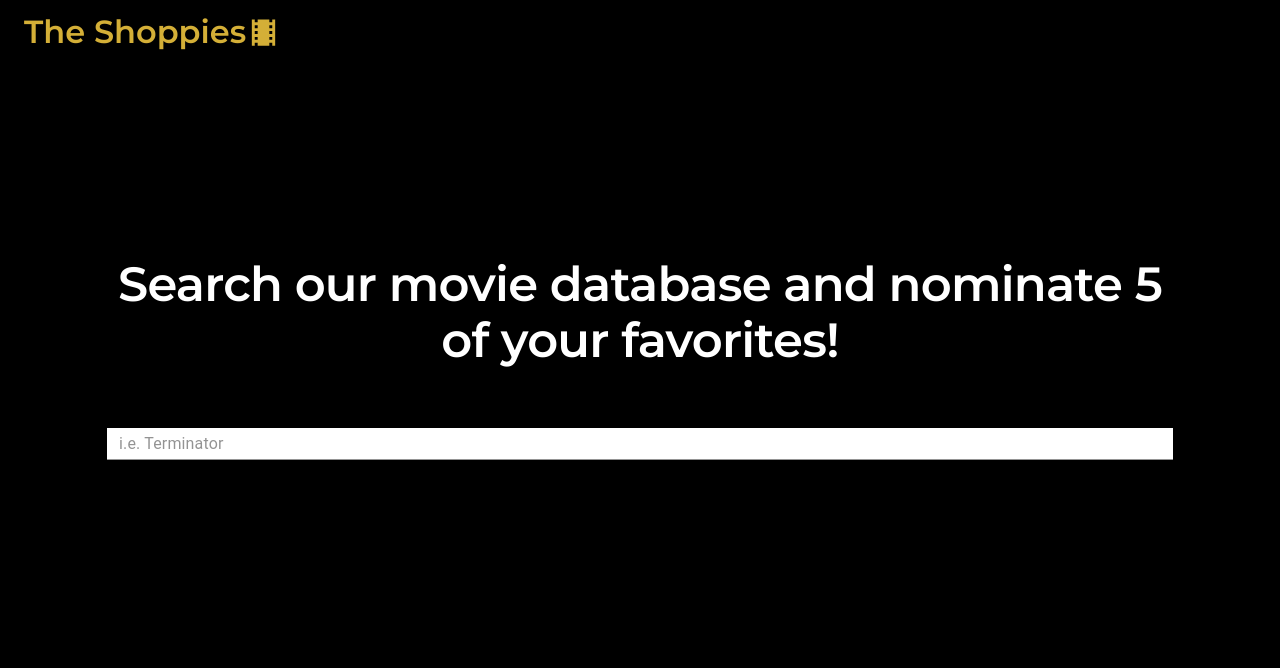
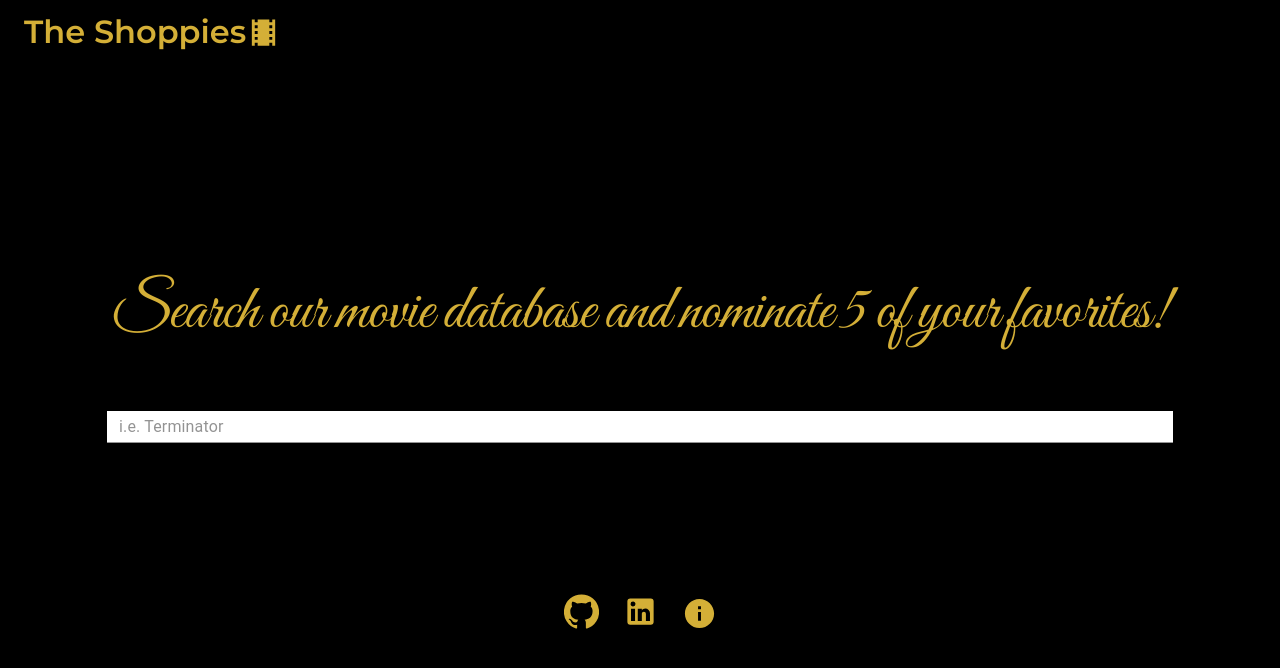
Before and after one commit to ortufte/the-shoppies, a React (Create React App) app: page / in a window 1280 px wide. Shown: the top 668 px of the page. Built offline with nearby package versions, Linux system fonts and the light colour scheme.

Commit message:
create bottom navigation icons, change font of search directions, reduce font size of search results, reduce size and change font of nominate buttons

```diff
--- a/src/components/Footer.js
+++ b/src/components/Footer.js
@@ -1,10 +1,22 @@
 import React from 'react';
 import { BottomNavigation } from '@material-ui/core';
+import IconButton from '@material-ui/core/IconButton';
+import GitHubIcon from '@material-ui/icons/GitHub';
+import LinkedInIcon from '@material-ui/icons/LinkedIn';
+import Information from './Information'
 
 const Footer = () => {
     return (
         <div>
-            <BottomNavigation backgroundColor="#000000"/>
+            <BottomNavigation >
+                <IconButton color="secondary" href="https://github.com/ortufte/the-shoppies" aria-label="go to GitHub">
+                    <GitHubIcon fontSize="large" />
+                </IconButton>
+                <IconButton color="secondary" href="https://www.linkedin.com/in/olivia-tufte/"  aria-label="go to LinkedIn">
+                    <LinkedInIcon fontSize="large" />
+                </IconButton>
+                <Information />
+            </BottomNavigation>
         </div>
     )
 }
--- /dev/null
+++ b/src/components/Information.js
@@ -0,0 +1,94 @@
+import React from 'react';
+import { withStyles } from '@material-ui/core/styles';
+import Button from '@material-ui/core/Button';
+import Dialog from '@material-ui/core/Dialog';
+import MuiDialogTitle from '@material-ui/core/DialogTitle';
+import MuiDialogContent from '@material-ui/core/DialogContent';
+import MuiDialogActions from '@material-ui/core/DialogActions';
+import IconButton from '@material-ui/core/IconButton';
+import CloseIcon from '@material-ui/icons/Close';
+import Typography from '@material-ui/core/Typography';
+import InfoIcon from '@material-ui/icons/Info';
+
+const styles = (theme) => ({
+  root: {
+    margin: 0,
+    padding: theme.spacing(2),
+  },
+  closeButton: {
+    position: 'absolute',
+    right: theme.spacing(1),
+    top: theme.spacing(1),
+    color: theme.palette.grey[500],
+  },
+});
+
+const DialogTitle = withStyles(styles)((props) => {
+  const { children, classes, onClose, ...other } = props;
+  return (
+    <MuiDialogTitle disableTypography className={classes.root} {...other}>
+      <Typography variant="subtitle1">{children}</Typography>
+      {onClose ? (
+        <IconButton aria-label="close" className={classes.closeButton} onClick={onClose}>
+          <CloseIcon />
+        </IconButton>
+      ) : null}
+    </MuiDialogTitle>
+  );
+});
+
+const DialogContent = withStyles((theme) => ({
+  root: {
+    padding: theme.spacing(2),
+  },
+}))(MuiDialogContent);
+
+const DialogActions = withStyles((theme) => ({
+  root: {
+    margin: 0,
+    padding: theme.spacing(1),
+  },
+}))(MuiDialogActions);
+
+export default function Information() {
+  const [open, setOpen] = React.useState(false);
+
+  const handleClickOpen = () => {
+    setOpen(true);
+  };
+  const handleClose = () => {
+    setOpen(false);
+  };
+
+  return (
+    <div>
+      <IconButton color="secondary" aria-label="go to LinkedIn" onClick={handleClickOpen}>
+            <InfoIcon fontSize="large" />
+      </IconButton>
+      <Dialog onClose={handleClose} aria-labelledby="customized-dialog-title" open={open}>
+        <DialogTitle id="customized-dialog-title" onClose={handleClose}>
+          About
+        </DialogTitle>
+        <DialogContent dividers>
+          <Typography variant="h5" gutterBottom>
+            The Shoppies
+          </Typography>
+          <Typography gutterBottom>
+          Shopify UX & Web Developer Intern Challenge Summer 2021
+          </Typography>
+          <Typography gutterBottom>
+          By Olivia Tufte
+          </Typography>
+          <Typography gutterBottom>
+          Built with React 17.0.1, Styled with MaterialUI
+          </Typography>
+        </DialogContent>
+        <DialogActions>
+          <Button autoFocus onClick={handleClose} color="primary">
+            Ok
+          </Button>
+        </DialogActions>
+      </Dialog>
+    </div>
+  );
+}
--- a/src/components/Nominations.js
+++ b/src/components/Nominations.js
@@ -17,7 +17,6 @@ const useStyles = makeStyles((theme) => ({
     },
     gridList: {
       flexWrap: 'nowrap',
-      // Promote the list into his own layer on Chrome. This cost memory but helps keeping high FPS.
       transform: 'translateZ(0)',
       backgroundColor: '#000000'
     },
@@ -28,7 +27,8 @@ const Nominations = ({ nominations, removeNomination }) => {
     const classes = useStyles();
         return (
           <div>
-            { nominations.length > 0 ? <Typography variant="subtitle1" align="center">Your 2021 Nominees</Typography> : null }
+            { nominations.length > 0 ? <Typography variant="h1" align="center">Your 2021 Nominees</Typography> : null }
+            <br></br>
             <div className={classes.root} >
               <GridList className={classes.gridList} cols={5}>
                 {nominations.map((nom) => (
--- a/src/components/SearchResults.js
+++ b/src/components/SearchResults.js
@@ -9,8 +9,9 @@ class SearchResults extends React.Component {
 
             <li key={movie.imdbID}>
                 {/* <img src={nom.Poster} alt={nom.Title} /> */}
-                <Typography variant="h3"> { movie.Title }  { movie.Year } </Typography>
+                <Typography variant="h4"> { movie.Title }  { movie.Year } </Typography>
                 <Button
+                    size="small"
                     onClick={ () => this.props.addNomination(movie)}
                     disabled={this.props.nominations.some(m => m.imdbID === movie.imdbID)}
                 >Nominate</Button>
@@ -18,7 +19,7 @@ class SearchResults extends React.Component {
         )
 
         return (
-            <div className="searchResults">
+            <div className="searchResults" >
                 <h3>Search Results</h3>
                 { resultsJSX }
             </div>
--- a/src/theme.js
+++ b/src/theme.js
@@ -2,34 +2,34 @@ import { createMuiTheme } from '@material-ui/core/styles';
 
 const theme = createMuiTheme({
   overrides: {
-    // Style sheet name ⚛️
-    MuiDialogContentText: {
-      // Name of the rule
-      root: {
-        // Some CSS
-        color: '#202224',
-        fontFamily: "Montserrat",
-        fontSize: '1rem',
-      },
-    },
+    // MuiDialogContentText: {
+    //   root: {
+    //     color: '#202224',
+    //     fontFamily: "Montserrat",
+    //     fontSize: 'rem',
+    //   },
+    // },
     MuiGridListTileBar: {
         title: {
             color: '#d4af37',
             size: '1.5rem',
+            fontFamily: "Montserrat",
         },
         titleBar: {
             background:
                 'linear-gradient(to top, rgba(0,0,0,0.7) 0%, rgba(0,0,0,0.3) 70%, rgba(0,0,0,0) 100%)',
         }
     },
-    MuiIconButton: {
-        root: {
-            color: '#d4af37',
-        },
-    },
+    // MuiIconButton: {
+    //     root: {
+    //         color: '#ffffff',
+    //     },
+    // },
     MuiBottomNavigation: {
         root: {
-            backgroundColor: '#000000'
+         backgroundColor: '#000000',
+         width: '100%',
+         marginTop: '5rem'
         },
     },
     MuiButton: {
@@ -54,7 +54,7 @@ const theme = createMuiTheme({
         root: {
             marginBottom: '6rem'
         }
-    }
+    },
 },
   palette: {
     primary: {
@@ -65,35 +65,43 @@ const theme = createMuiTheme({
     },
 },
   typography: {
-    // website description heading
+    // Search our db, your 2021 nominees
     h1: {
-      fontFamily: "Montserrat",
-      fontSize: '3rem',
-      color: '#ffffff'
-    },
-    // Nominees Heading
-    subtitle1: {
       fontFamily: "'Great Vibes', cursive",
       fontSize: '4rem',
       color: '#d4af37'
     },
-    //header logo and movie search results
+    // dialog titles
+    subtitle1: {
+      fontFamily: "Montserrat",
+      fontSize: '1.5rem',
+      color: '#000000'
+    },
+    //header logo
     h3: {
       fontFamily: "Montserrat",
       fontSize: '2rem',
       color: '#d4af37'
     },
-
+    // movie search results
     h4: {
+      fontFamily: "Montserrat",
       color: '#d4af37',
+      fontSize: '1.5rem'
+    },
+    //About section "The Shoppies"
+    h5: {
+      fontFamily: "'Great Vibes', cursive",
+      fontStyle: "bold",
+      fontSize: '2rem',
+    },
+    p: {
       fontFamily: "Montserrat",
-    //   fontSize: '1.5rem'
     },
     //button text
     button: {
       textTransform: 'none',
-      fontFamily: "'Great Vibes', cursive",
-      fontSize: '1.5rem'
+      fontFamily: "Montserrat",
     },
   },
 });
```
Also changed, not shown: src/components/Movie.js (deleted, +0 -19 lines), 1 other file (tests, documents, lock files or other folders).
